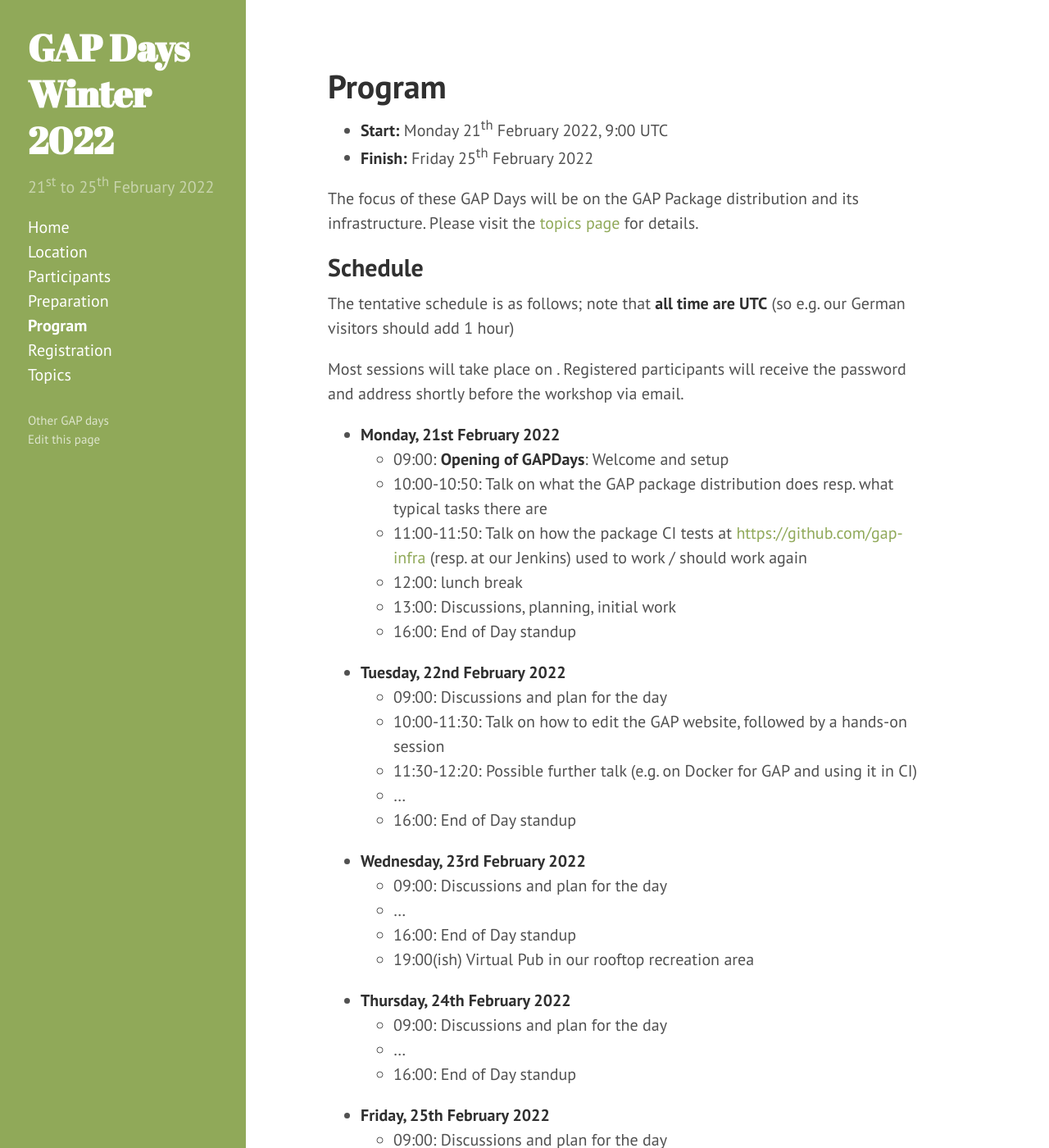
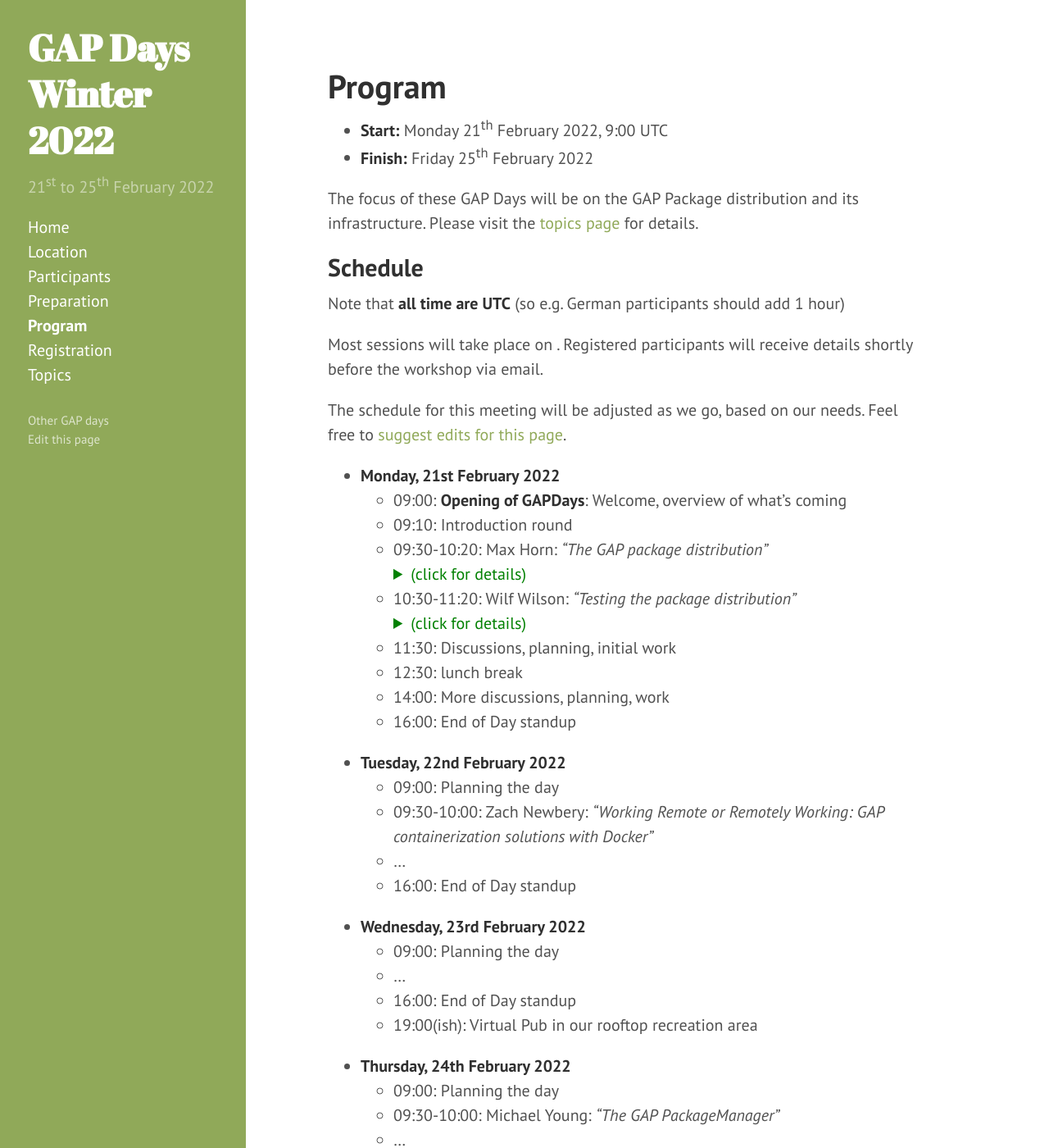
Before and after one commit to gapdays/gapdays2022-winter, a Jekyll site: the page built from program.md, in a window 1280 px wide and 1400 px high. Shown: the whole window at 82% size. Built offline with Jekyll 4.4.1, drawn with Linux system fonts in a browser that asks for light colours; some of the changed text lies outside the part shown.

Commit message:
Update schedule

```diff
--- a/program.md
+++ b/program.md
@@ -12,36 +12,58 @@ and its infrastructure.
 Please visit the [topics page]({{ site.baseurl }}/topics) for details.
 
 ## Schedule
-The tentative schedule is as follows; note that **all time are UTC** (so e.g.
-our German visitors should add 1 hour)
+Note that **all time are UTC** (so e.g. German participants should add 1 hour)
 
-Most sessions will take place on <gather.town>. Registered participants will receive the password
-and address shortly before the workshop via email.
+Most sessions will take place on <gather.town>. Registered participants will
+receive details shortly before the workshop via email.
+
+The schedule for this meeting will be adjusted as we go, based on our needs.
+Feel free to [suggest edits for this page](https://github.com/gapdays/gapdays2022-winter/edit/main/program.md).
+
 
 - **Monday, 21st February 2022**
-  - 09:00: **Opening of GAPDays**:  Welcome and setup
-  - 10:00-10:50: Talk on what the GAP package distribution does resp. what typical tasks there are
-  - 11:00-11:50: Talk on how the package CI tests at <https://github.com/gap-infra> (resp. at our Jenkins) used to work / should work again
-  - 12:00: lunch break
-  - 13:00: Discussions, planning, initial work
+  - 09:00: **Opening of GAPDays**: Welcome, overview of what's coming
+  - 09:10: Introduction round
+  - 09:30-10:20: Max Horn: *"The GAP package distribution"*
+    <details>
+    <summary style="color: green;">(click for details)</summary>
+    <blockquote><small>
+    In this talk, I'll explain about the GAP package distribution: what it does,
+    how it works, and how new packages are added to it. For this, the viewpoints
+    of users, package authors and maintainers of the package distribution
+    will be considered.
+    </small>
+    </blockquote>
+    </details>
+  - 10:30-11:20: Wilf Wilson: *"Testing the package distribution"*
+    <details>
+    <summary style="color: green;">(click for details)</summary>
+    <blockquote><small>
+    This talk will discuss how the package CI tests at https://github.com/gap-infra (resp. at our Jenkins) used to work / should work again.
+    </small>
+    </blockquote>
+    </details>
+  - 11:30: Discussions, planning, initial work
+  - 12:30: lunch break
+  - 14:00: More discussions, planning, work
   - 16:00: End of Day standup
 
 - **Tuesday, 22nd February 2022**
-  - 09:00: Discussions and plan for the day
-  - 10:00-11:30: Talk on how to edit the GAP website, followed by a hands-on session
-  - 11:30-12:20: Possible further talk (e.g. on Docker for GAP and using it in CI)
+  - 09:00: Planning the day
+  - 09:30-10:00: Zach Newbery: *"Working Remote or Remotely Working: GAP containerization solutions with Docker"*
   - ...
   - 16:00: End of Day standup
 - **Wednesday, 23rd February 2022**
-  - 09:00: Discussions and plan for the day
+  - 09:00: Planning the day
   - ...
   - 16:00: End of Day standup
-  - 19:00(ish) Virtual Pub in our rooftop recreation area
+  - 19:00(ish): Virtual Pub in our rooftop recreation area
 - **Thursday, 24th February 2022**
-  - 09:00: Discussions and plan for the day
+  - 09:00: Planning the day
+  - 09:30-10:00: Michael Young: *"The GAP PackageManager"*
   - ...
   - 16:00: End of Day standup
 - **Friday, 25th February 2022**
-  - 09:00: Discussions and plan for the day
+  - 09:00: Planning the day
   - ...
   - 12:00: Closing session
```
